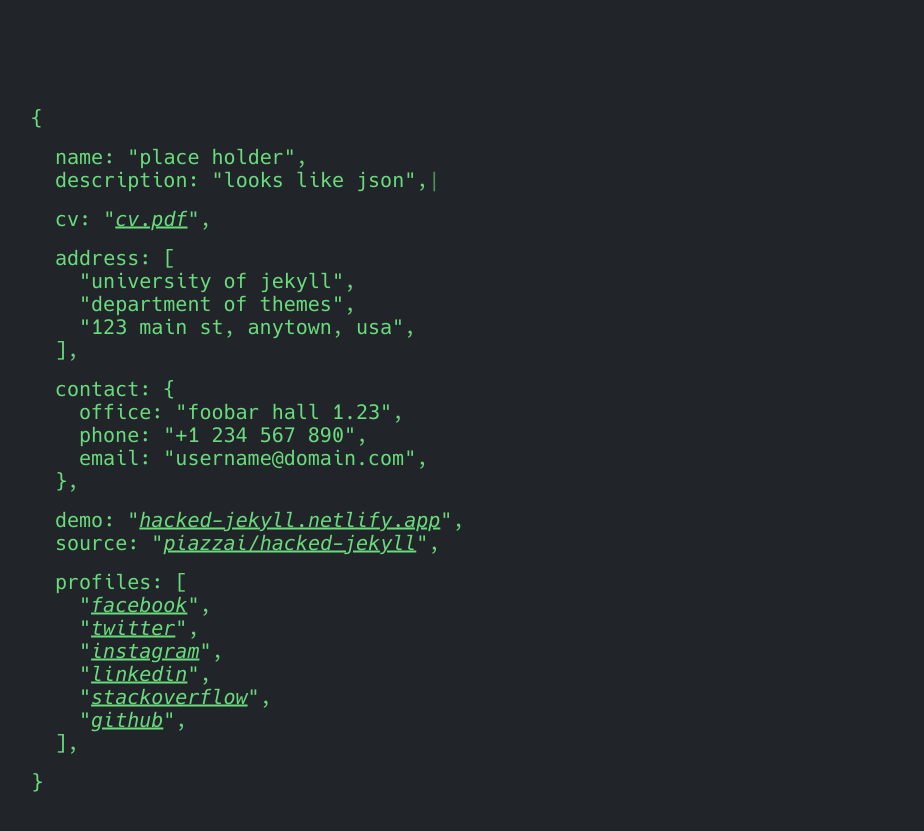
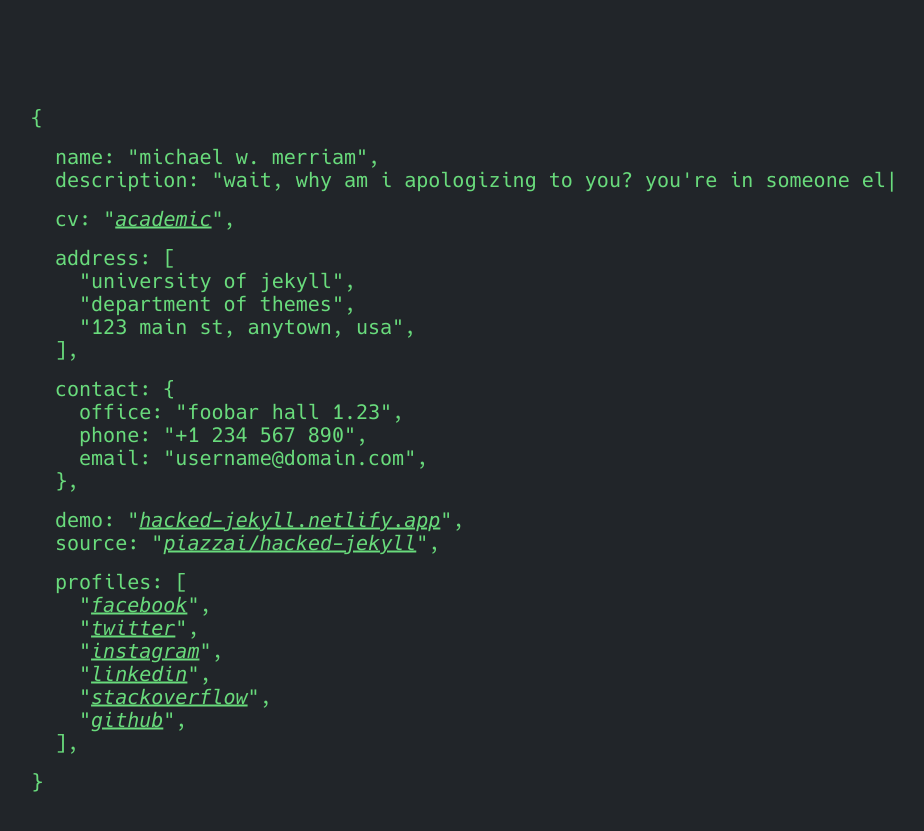
Before and after one commit to mwmxyz/no_this_is_wrong, a Jekyll site: the page built from index.md, in a window 1280 px wide. Shown: the top 831 px of the page, without its empty margins (225-1149 px from the left). Built offline with Jekyll 4.4.1, drawn with Linux system fonts in a browser that asks for light colours.

Commit message:
Update _config.yml

```diff
--- a/_config.yml
+++ b/_config.yml
@@ -1,19 +1,19 @@
 # this is only for search engines, it does not appear in the home
 # as long as the json variables name and description are provided
-title: Hacked Jekyll
-description: Jekyll microtheme that looks like JSON
+title: Project File is never complete
+description: You might as well click around, since you found this stuff
 baseurl: ""
-url: https://hacked-jekyll.netlify.app
+url: https://mwmxyz.github.io/academic/
 
 # this information is shown on the homepage, all fields are optional and
 # can be declared either as a single string or as a string array/hash
 json:
-  name: Place Holder
+  name: Michael W. Merriam
   description:
-    - Hello!
-    - This tiny website
-    - Looks like json
-  cv: assets/cv.pdf
+    - I'm sorry about the mess...
+    - Wait, why am I apologizing to you? You're in someone else's... green place!
+    - I'm sorry I snapped at you. Make yourself at home. Did you enjoy the nice, well-manicured CV?
+  cv: https://mwmxyz.github.io/academic/
   address:
     - University of Jekyll
     - Department of Themes
```
